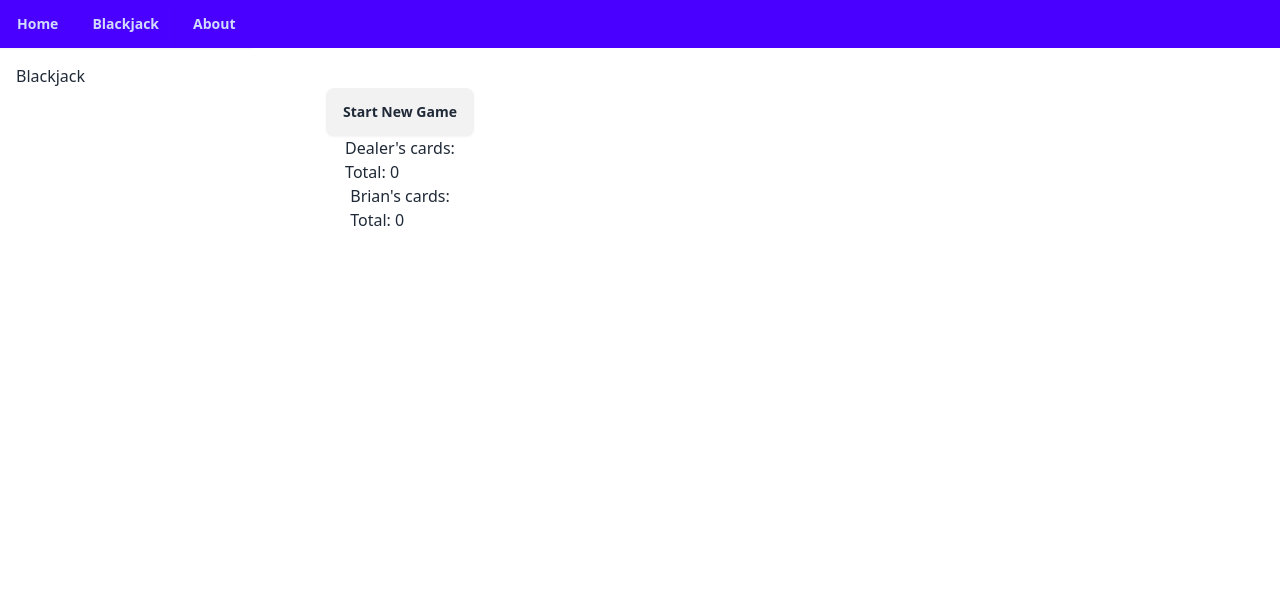
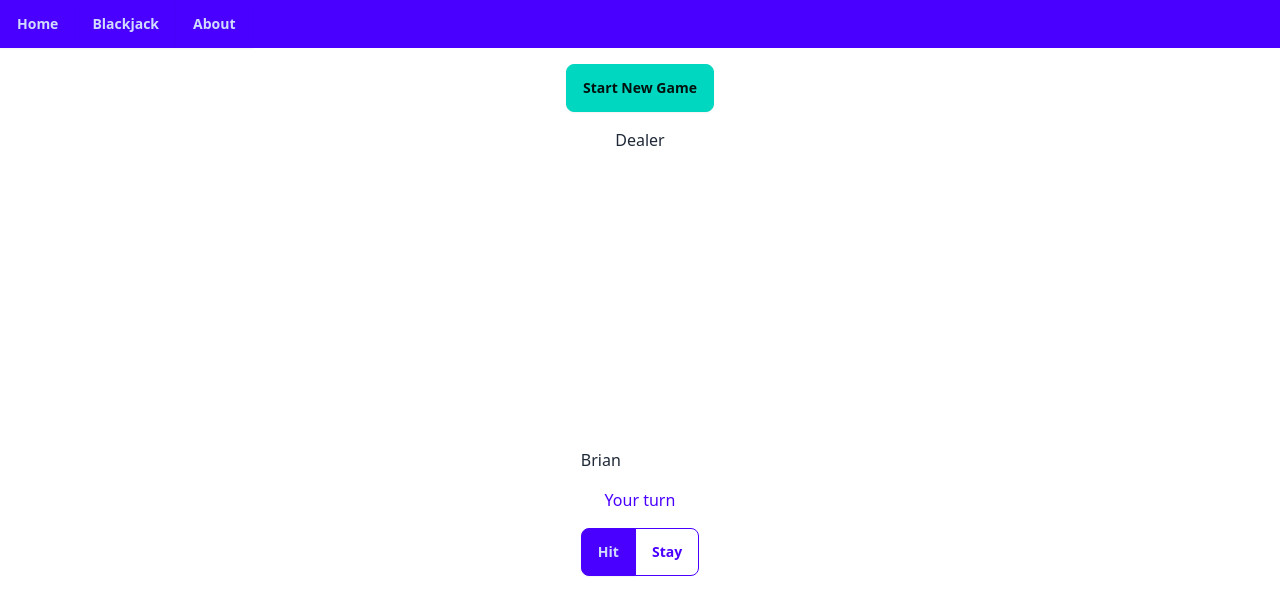
Before and after one commit to bhanna1693/blackjack, a Vue app: page /blackjack in a window 1280 px wide. Shown: the top 614 px of the page. Built offline with nearby package versions, Linux system fonts and the light colour scheme.

Commit message:
more logic

```diff
--- a/src/components/BlackjackGame.vue
+++ b/src/components/BlackjackGame.vue
@@ -20,21 +20,23 @@ function stay(player: Player) {
 </script>
 
 <template>
-  <h1>Blackjack</h1>
-
-  <div class="flex items-center justify-center">
-    <button type="button" class="btn" @click="startGame">Start New Game</button>
+  <div class="flex items-center justify-center my-4">
+    <button type="button" class="btn btn-accent" @click="startGame">Start New Game</button>
   </div>
 
   <section class="flex flex-col justify-center items-center">
+    <div class="dealer">
       <PlayerHand
         :blackjack="blackjack"
         :player="blackjack.getDealer()"
         :dealCard="dealCard"
         :stay="stay"
       />
-    <div v-for="p of blackjack.getPlayers()" :key="p.name">
+    </div>
+    <div class="players flex justify-between">
+      <template v-for="p of blackjack.getPlayers()" :key="p.name">
         <PlayerHand :blackjack="blackjack" :player="p" @dealCard="dealCard" @stay="stay" />
+      </template>
     </div>
   </section>
 </template>
--- a/src/components/PlayerHand.vue
+++ b/src/components/PlayerHand.vue
@@ -12,32 +12,83 @@ const emit = defineEmits<{
 }>()
 </script>
 <template>
+  <div class="min-h-80 max-w-md">
     <div>
-    <h2>{{ player.name }}'s cards:</h2>
-    <h2>
+      <h1>{{ player.name }}</h1>
+      <h2 v-if="player.cards.length">
         Total:
         <span
           :class="{
-          'text-red-500': props.blackjack.isPlayerBusted(player)
+            'text-red-500': blackjack.isPlayerBusted(player)
           }"
-        >{{ props.blackjack.getPlayerScore(player) }}</span
+          >{{ blackjack.getPlayerScore(player) }}</span
         >
       </h2>
-    <ul>
-      <li v-for="card in player.cards" :key="card.id">
-        <div class="card bg-base-100 w-96 shadow-xl">
-          <figure>
-            <img :src="card.svgUrl" :alt="card.svgUrl" />
+    </div>
+    <div
+      class="flex content-center"
+      :style="{
+        maxWidth: `${player.cards.length * 5.5}rem`
+      }"
+    >
+      <div
+        v-for="(card, index) in player.cards"
+        :key="card.id"
+        :class="[
+          'overflow-hidden',
+          {
+            'overflow-visible': index === player.cards.length - 1
+          }
+        ]"
+      >
+        <div class="flex flex-col items-center justify-center shadow-xl w-36 h-48 overflow-auto">
+          <figure :title="card.fullName">
+            <img :src="card.frontSvgPath" :alt="card.frontSvgPath" />
           </figure>
-          <div class="card-body">
-            <h2 class="card-title">{{ card.fullName }}</h2>
-            <div class="card-actions justify-end" v-if="!player.isDealer">
-              <button type="button" class="btn" @click="emit('dealCard', player)">Hit</button>
-              <button type="button" class="btn" @click="emit('stay', player)">Stay</button>
         </div>
       </div>
     </div>
-      </li>
-    </ul>
+
+    <div class="mt-4 flex flex-col items-center" v-if="!player.isDealer">
+      <template v-if="blackjack.isPlayerBusted(player)">
+        <div class="text-error">Busted!</div>
+      </template>
+      <template v-else-if="blackjack.isPlayerPush(player)">
+        <div class="text-primary">Push</div>
+      </template>
+      <template v-else-if="blackjack.isPlayerWinner(player)">
+        <div class="text-success">Winner!</div>
+        <template v-if="blackjack.isPlayerBlackjack(player)">
+          <div class="text-accent">Blackjack!</div>
+        </template>
+      </template>
+      <template v-else-if="blackjack.isPlayersTurn(player)">
+        <div class="text-primary mb-4">Your turn</div>
+        <div class="flex justify-center join join-horizontal">
+          <button type="button" class="join-item btn btn-primary" @click="emit('dealCard', player)">
+            Hit
+          </button>
+          <button
+            type="button"
+            class="join-item btn btn-outline text-primary"
+            @click="emit('stay', player)"
+          >
+            Stay
+          </button>
         </div>
       </template>
+    </div>
+
+    <div
+      class="mt-4 flex flex-col items-center"
+      v-if="player.isDealer && blackjack.isPlayersTurn(player)"
+    >
+      <template v-if="blackjack.isPlayerBusted(player)">
+        <div class="text-error">Dealer Busted!</div>
+      </template>
+      <template v-else-if="blackjack.isDealerWinner()">
+        <div class="text-success">Dealer Wins!</div>
+      </template>
+    </div>
+  </div>
+</template>
--- a/src/models/BlackjackGame.ts
+++ b/src/models/BlackjackGame.ts
@@ -4,7 +4,8 @@ import type { Player } from './Player'
 
 export class Blackjack extends GameBase {
   title = 'Blackjack'
-  activePlayer: Player
+  activePlayerIdx: number = 0
+  dealerFinalScore: number | null = null
 
   /**
    * Constructs a new instance of the BlackjackGame class.
@@ -20,11 +21,11 @@ export class Blackjack extends GameBase {
     props.players = props.players.sort((a, b) => (a.isDealer ? 1 : -1))
 
     super(props)
-    this.activePlayer = this.getPlayers()[0]
   }
   startGame() {
     this.deck = new Deck()
     this.deck.shuffle()
+    this.dealerFinalScore = null
     this.players.forEach((player) => {
       player.cards = []
     })
@@ -33,13 +34,16 @@ export class Blackjack extends GameBase {
         player.cards.push(this.deck.dealCard())
       })
     }
-    this.activePlayer = this.players[0]
+    this.activePlayerIdx = 0
   }
   getDealer(): Player {
     return this.players.find((player) => player.isDealer)!
   }
   getPlayers(): Player[] {
     return this.players.filter((player) => !player.isDealer)
+  }
+  getActivePlayer(): Player {
+    return this.players[this.activePlayerIdx]
   }
 
   getPlayerScore(player: Player): number {
@@ -62,41 +66,63 @@ export class Blackjack extends GameBase {
       return score + cardScore
     }, 0)
   }
-
-  isPlayerBusted(player: Player): boolean {
-    return this.getPlayerScore(player) > 21
-  }
   playerHit(player: Player) {
     player.cards.push(this.deck.dealCard())
+    this.postHit(player)
   }
+  postHit(player: Player) {
+    if (this.getPlayerScore(player) >= 21) {
+      this.activePlayerIdx = this.activePlayerIdx + 1
+      this.checkIfDealerTurn()
+    }
+  }
+
   playerStay(player: Player) {
-    const playerIndex = this.players.indexOf(player)
-    if (playerIndex === this.players.length - 1) {
+    this.activePlayerIdx = this.activePlayerIdx + 1
+    this.checkIfDealerTurn()
+  }
+  checkIfDealerTurn() {
+    if (this.getActivePlayer() === this.getDealer()) {
       this.dealerTurn()
-    } else {
-      this.activePlayer = this.players[playerIndex + 1]
     }
   }
   dealerTurn() {
     const dealer = this.getDealer()
-    dealer.cards.push(this.deck.dealCard())
     while (this.getPlayerScore(dealer) < 17) {
       dealer.cards.push(this.deck.dealCard())
     }
-    this.calculateWinner()
+    this.dealerFinalScore = this.getPlayerScore(dealer)
   }
-  calculateWinner() {
-    const dealer = this.getDealer()
-    const dealerScore = this.getPlayerScore(dealer)
-    // this.getPlayers().forEach((player) => {
-    //   const playerScore = this.getPlayerScore(player)
-    //   if (playerScore > 21) {
-    //     player.isWinner = false
-    //   } else if (dealerScore > 21 || playerScore > dealerScore) {
-    //     player.isWinner = true
-    //   } else {
-    //     player.isWinner = false
-    //   }
-    // })
+  isPlayerWinner(player: Player): boolean {
+    if (this.dealerFinalScore === null) {
+      return false
+    }
+    return this.dealerFinalScore > 21 || this.dealerFinalScore < this.getPlayerScore(player)
+  }
+  isDealerWinner() {
+    if (this.dealerFinalScore === null) {
+      return false
+    }
+    return this.getPlayers().every(
+      (player) =>
+        this.getPlayerScore(player) > 21 ||
+        (this.dealerFinalScore ?? 0) >= this.getPlayerScore(player)
+    )
+  }
+  isPlayerBusted(player: Player): boolean {
+    return this.getPlayerScore(player) > 21
+  }
+
+  isPlayersTurn(player: Player) {
+    return player === this.getActivePlayer()
+  }
+  isPlayerBlackjack(player: Player) {
+    return this.getPlayerScore(player) === 21 && player.cards.length === 2
+  }
+  isPlayerPush(player: Player) {
+    if (player.isDealer) {
+      return false
+    }
+    return this.getPlayerScore(player) === this.dealerFinalScore
   }
 }
--- a/src/models/Card.ts
+++ b/src/models/Card.ts
@@ -37,8 +37,11 @@ export class Card {
     return `${this.rank}-${this.suit}`
   }
 
-  get svgUrl(): string {
-    return `@/assets/playing_cards/fronts/png_96_dpi/${this.suit.toLowerCase()}_${this.fullRank.toLowerCase()}.png`
+  get frontSvgPath(): string {
+    return `/playing_cards/fronts/${this.suit.toLowerCase()}_${this.fullRank.toLowerCase()}.svg`
+  }
+  get backSvgPath(): string {
+    return `/playing_cards/backs/astronaut.svg`
   }
 
   get isFaceCard(): boolean {
--- a/src/views/BlackjackView.vue
+++ b/src/views/BlackjackView.vue
@@ -28,12 +28,10 @@ onMounted(() => {
 })
 </script>
 <template>
-  <div class="max-w-screen-md">
   <template v-if="isLoading">
     <div>Loading...</div>
   </template>
   <template v-else-if="isLoaded">
     <BlackjackGame v-if="game instanceof Blackjack" :blackjack="game" />
   </template>
-  </div>
 </template>
```
Lines whose indentation alone changed are shown as unchanged.
